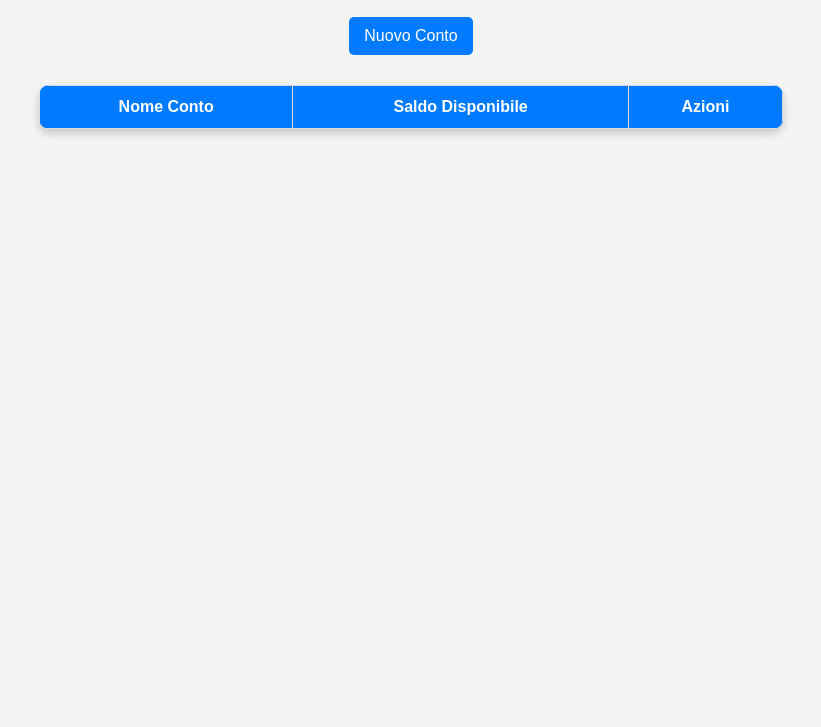
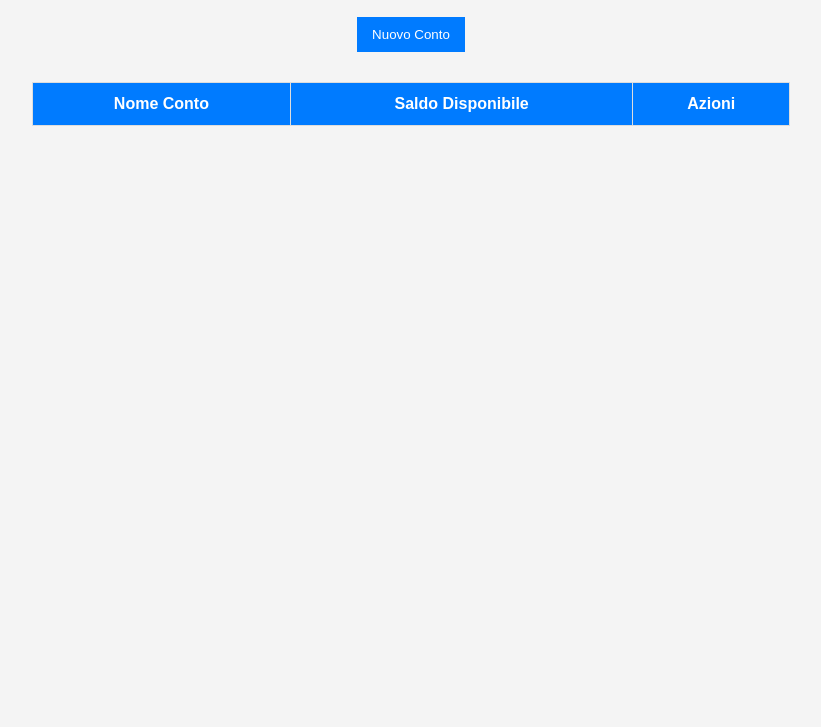
Before and after one commit to KGALPHAa/GestioneCrazyTimeNT, a plain HTML site: page index.html in a window 1280 px wide. Shown: the part 73-800 px from the top of the page, without its empty margins (229-1050 px from the left). Drawn offline with Linux system fonts and the light colour scheme; no server answers.

Commit message:
Update style.css

```diff
--- a/style.css
+++ b/style.css
@@ -1,7 +1,6 @@
 body {
     font-family: Arial, sans-serif;
     text-align: center;
-    margin: 20px;
     background-color: #f4f4f4;
     color: #333;
 }
@@ -13,16 +12,10 @@ h1 {
 button {
     margin: 10px;
     padding: 10px 15px;
-    border: none;
-    border-radius: 5px;
     background-color: #007bff;
     color: white;
+    border: none;
     cursor: pointer;
-    font-size: 16px;
-}
-
-button:hover {
-    background-color: #0056b3;
 }
 
 table {
@@ -30,9 +23,6 @@ table {
     margin: 20px auto;
     border-collapse: collapse;
     background: white;
-    border-radius: 10px;
-    overflow: hidden;
-    box-shadow: 0px 4px 8px rgba(0, 0, 0, 0.2);
 }
 
 th, td {
@@ -45,11 +35,3 @@ th {
     background-color: #007bff;
     color: white;
 }
-
-tr:nth-child(even) {
-    background-color: #f9f9f9;
-}
-
-tr:hover {
-    background-color: #f1f1f1;
-}
```
